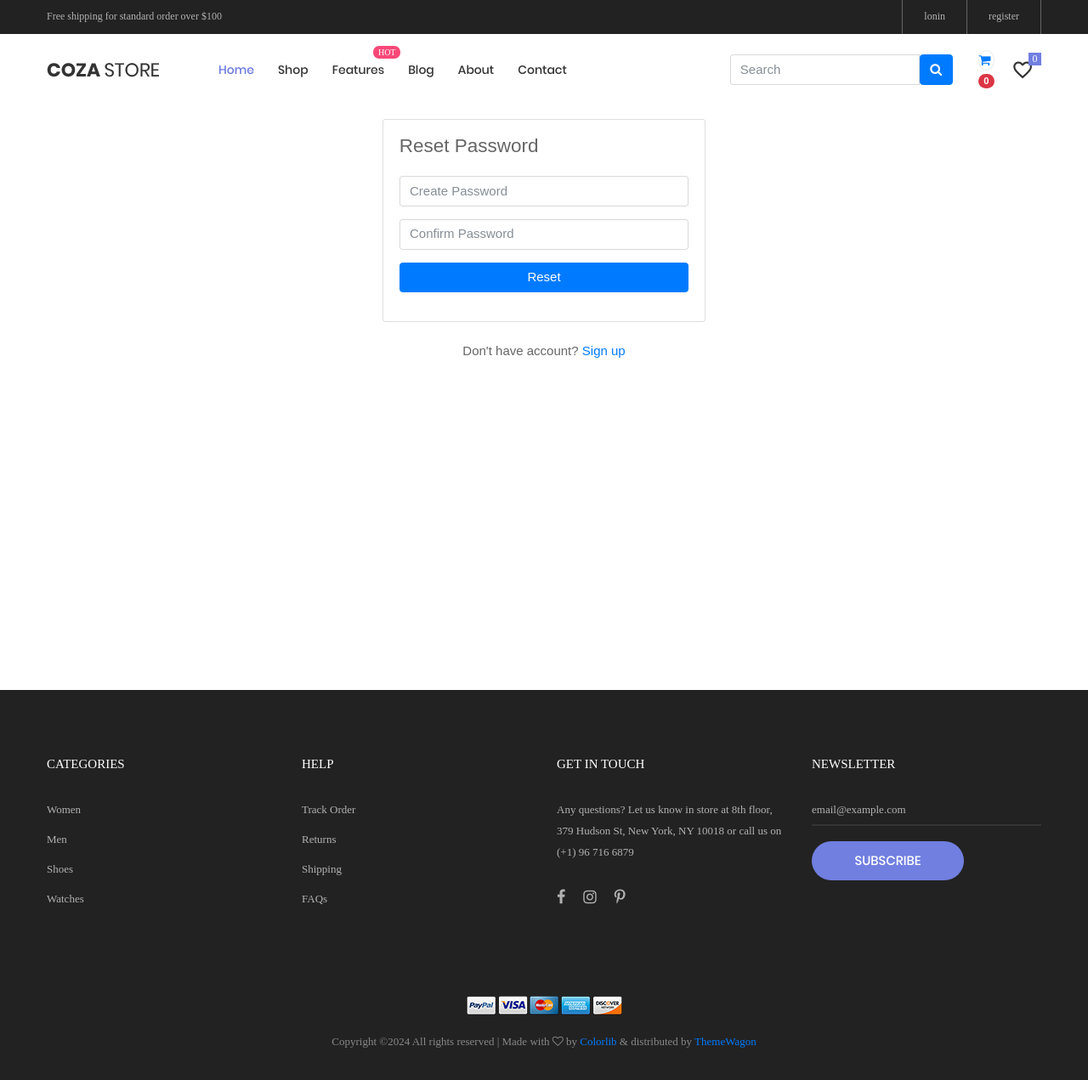
After one commit to Reem-degais/Al-Reem-store1, a Django app: page /accounts/resetPassword/ in a window 1280 px wide. The commit adds this page. Shown: the whole page at 85% size. Run offline with Django 5.2, Linux system fonts and the light colour scheme; data comes from the database, SQL or seed files in the repository; both versions use the stored data as it was after the commit; some libraries are stand-ins or nearby versions; some web fonts are replaced.

Commit message:
create forgetpassword and resetpassword methods

```diff
--- a/ecommerce/accounts/models.py
+++ b/ecommerce/accounts/models.py
@@ -42,7 +42,7 @@ class MyAccountManager(BaseUserManager):
 class Account(AbstractBaseUser):
     first_name = models.CharField(max_length=50)
     last_name = models.CharField(max_length=50)
-    username = models.CharField(max_length=50)
+    username = models.CharField(max_length=50, unique=True)
     email = models.EmailField(max_length=100, unique=True)
     phone_number = models.CharField(max_length=50)
 
@@ -54,7 +54,7 @@ class Account(AbstractBaseUser):
     is_superadmin = models.BooleanField(default=False)
 
     USERNAME_FIELD = 'email'
-    REQUIRED_FIELDS = ['first_name', 'last_name']
+    REQUIRED_FIELDS = ['username', 'first_name', 'last_name']
 
     objects = MyAccountManager()
 
--- a/ecommerce/accounts/urls.py
+++ b/ecommerce/accounts/urls.py
@@ -8,4 +8,7 @@ urlpatterns = [
     path('activate/<uidb64>/<token>/', views.activate, name='activate'),
     path('dashboard/', views.dashboard, name='dashboard'),
     path('', views.dashboard, name='dashboard'),
+    path('forgetPassword/', views.forgetPassword, name='forgetPassword'),
+    path('resetpassword_validate/<uidb64>/<token>/', views.resetpassword_validate, name='resetpassword_validate'),
+    path('resetPassword/', views.resetPassword, name='resetPassword'),
 ]
--- a/ecommerce/accounts/views.py
+++ b/ecommerce/accounts/views.py
@@ -120,3 +120,64 @@ def activate(request, uidb64, token):
 @login_required(login_url= 'login')
 def dashboard(request):
     return render(request, 'dashboard.html')
+
+
+def forgetPassword(request):
+    if request.method == 'POST':
+        email = request.POST['email']
+        if Account.objects.filter(email=email).exists():
+            user = Account.objects.get(email__exact=email)
+
+            current_site = get_current_site(request)
+            mail_subject = 'Reset Your Password'
+            message = render_to_string('resetPassword_email.html', {
+                'user': user,
+                'domain': current_site,
+                'uid': urlsafe_base64_encode(force_bytes(user.pk)),
+                'token': default_token_generator.make_token(user),
+            })
+            email_address = email
+            send_email = EmailMessage(mail_subject, message, to=[email_address])
+            send_email.send()
+
+            messages.success(request, 'Password reset email has been sent to your email address.')
+            return redirect('login')
+        else:
+            messages.error(request, 'Account does not exist!')
+            return redirect('forgetPassword')
+    return render(request, 'forgetPassword.html')
+
+
+def resetpassword_validate(request, uidb64, token):
+    try:
+        uid = urlsafe_base64_decode(uidb64).decode()
+        user = Account._default_manager.get(pk=uid)
+    except(TypeError, ValueError, OverflowError, Account.DoesNotExist):
+        user = None
+
+    if user is not None and default_token_generator.check_token(user, token):
+        request.session['uid'] = uid
+        messages.success(request, 'Please reset your password')
+        return redirect('resetPassword')
+    else:
+        messages.error(request, 'This link has been expired!')
+        return redirect('login')
+
+
+def resetPassword(request):
+    if request.method == 'POST':
+        password = request.POST['password']
+        confirm_password = request.POST['confirm_password']
+
+        if password == confirm_password:
+            uid = request.session.get('uid')
+            user = Account.objects.get(pk=uid)
+            user.set_password(password)
+            user.save()
+            messages.success(request, 'Password reset successful')
+            return redirect('login')
+        else:
+            messages.error(request, 'Password do not match!')
+            return redirect('resetPassword')
+    else:
+        return render(request, 'resetPassword.html')
--- a/ecommerce/ecommerce/settings.py
+++ b/ecommerce/ecommerce/settings.py
@@ -151,6 +151,6 @@ DEFAULT_AUTO_FIELD = 'django.db.models.BigAutoField'
 #smtp configaration
 EMAIL_HOST = 'smtp.gmail.com'
 EMAIL_PORT = 587
-EMAIL_HOST_USER = 'alreem.store369@gmail.com'
-EMAIL_HOST_PASSWORD = 'pbhnunjsyjzeejsm'
+EMAIL_HOST_USER = ''
+EMAIL_HOST_PASSWORD = ''
 EMAIL_USE_TLS = True
--- a/ecommerce/templates/login.html
+++ b/ecommerce/templates/login.html
@@ -36,7 +36,7 @@
               </div> <!-- form-group// -->
 
               <div class="form-group">
-                  <a href=" " class="float-right">Forgot password?</a>
+                  <a href="{% url 'forgetPassword' %}" class="float-right">Forgot password?</a>
 
               </div> <!-- form-group form-check .// -->
               <div class="form-group">
--- /dev/null
+++ b/ecommerce/templates/resetPassword.html
@@ -0,0 +1,40 @@
+{% extends 'base.html' %}
+
+
+{% block content %}
+
+<section class="section-conten padding-y" style="min-height:84vh">
+
+<!-- ============================ COMPONENT LOGIN   ================================= -->
+
+
+
+	<div class="card mx-auto" style="max-width: 380px; margin-top:100px;">
+
+      <div class="card-body">
+      <h4 class="card-title mb-4">Reset Password</h4>
+      {% include 'alert.html' %}
+      <form action="{% url 'resetPassword' %}" method="POST">
+        {% csrf_token %}
+          <div class="form-group">
+			 <input type="password" class="form-control" placeholder="Create Password" name="password">
+          </div> <!-- form-group// -->
+          <div class="form-group">
+			<input type="password" class="form-control" placeholder="Confirm Password" name="confirm_password">
+          </div> <!-- form-group// -->
+
+
+          <div class="form-group">
+              <button type="submit" class="btn btn-primary btn-block"> Reset  </button>
+          </div> <!-- form-group// -->
+      </form>
+      </div> <!-- card-body.// -->
+    </div> <!-- card .// -->
+
+     <p class="text-center mt-4">Don't have account? <a href="{% url 'register' %}">Sign up</a></p>
+     <br><br>
+<!-- ============================ COMPONENT LOGIN  END.// ================================= -->
+
+
+</section>
+{% endblock %}
```
Also changed, not shown: ecommerce/templates/forgetPassword.html (added, +39 -0 lines), ecommerce/templates/resetPassword_email.html (added, +10 -0 lines), ecommerce/db.sqlite3.
